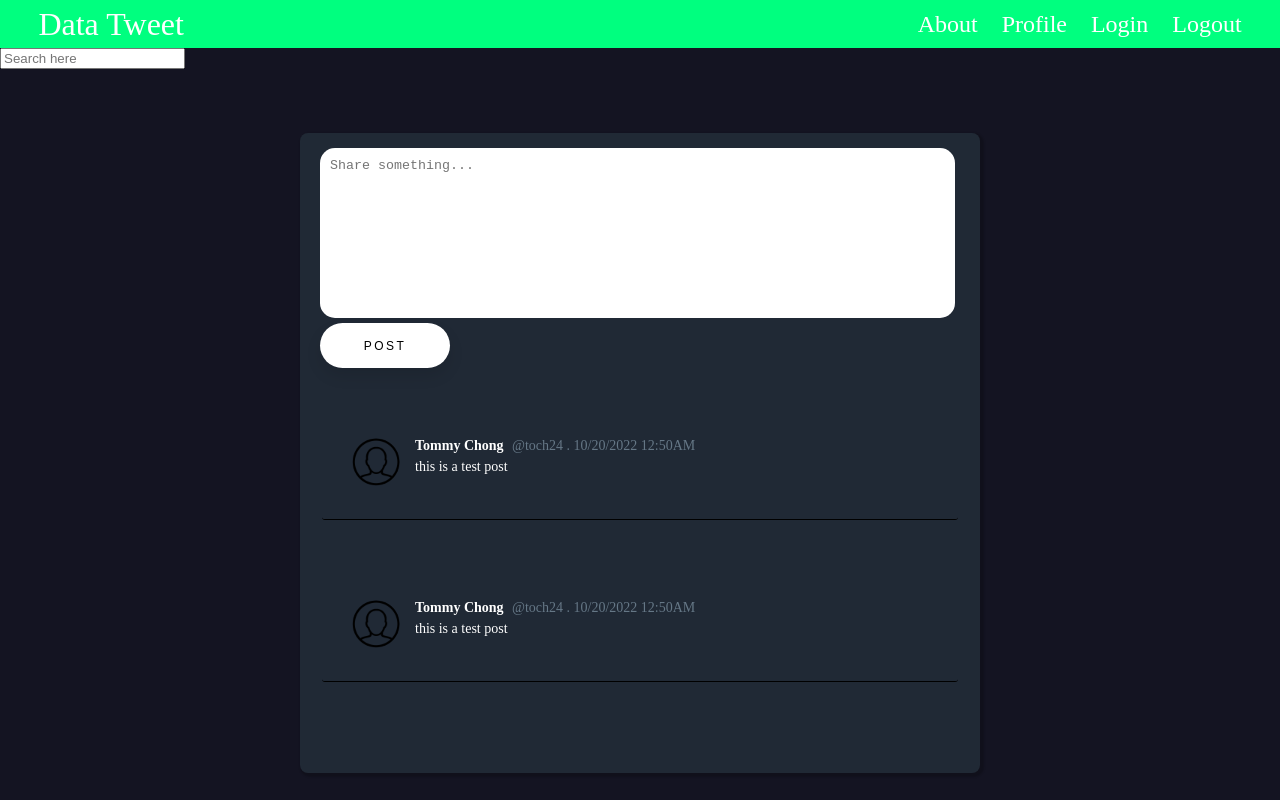
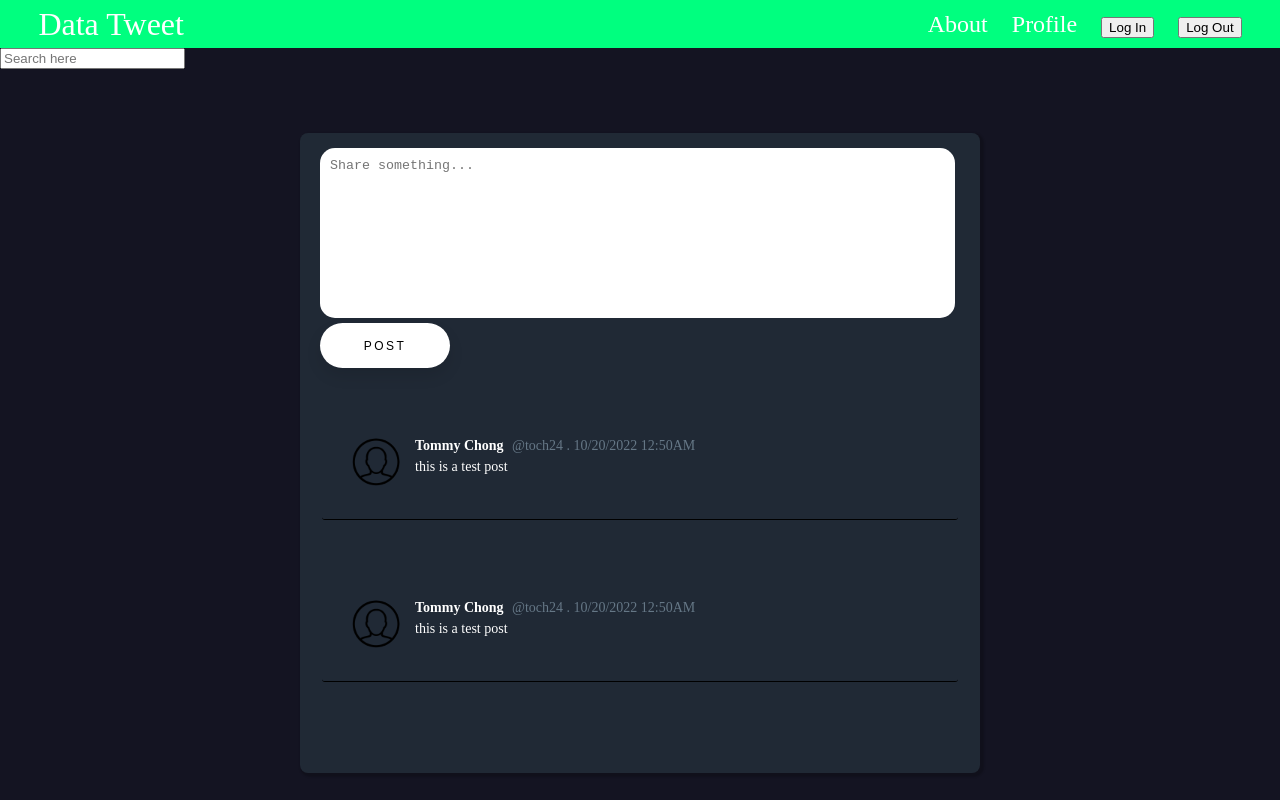
Before and after one commit to fsu-fall2022-capstone/Project-Group-3, a React (Create React App) app in the folder frontend/: page / in a window 1280 px wide. Built offline with nearby package versions, Linux system fonts and the light colour scheme; no server answers.

Commit message:
Buttons now in navbar

```diff
--- a/frontend/src/components/Navbar.jsx
+++ b/frontend/src/components/Navbar.jsx
@@ -1,6 +1,8 @@
 import React from 'react';
 import {Link} from 'react-router-dom'
 import "../styles/navbar.css";
+import LoginButton from './Login';
+import LogoutButton from './Logout';
 
 export default function Navbar() {
   return (
@@ -16,10 +18,10 @@ export default function Navbar() {
           <Link to="/profile">Profile</Link>
         </li>
         <li>
-          <Link to="/login">Login</Link>
+          <LoginButton>Login</LoginButton>
         </li>
         <li>
-          <Link to="/logout">Logout</Link>
+          <LogoutButton>Logout</LogoutButton>
         </li>
       </ul>
     </nav>
```
